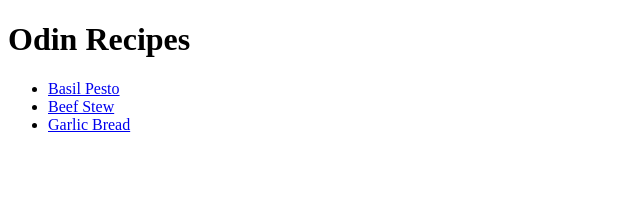
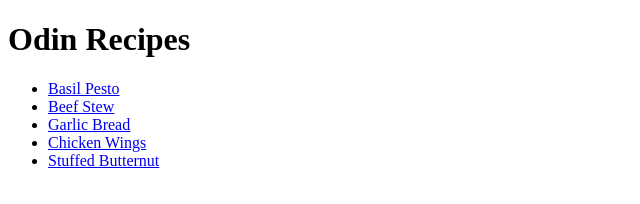
Before and after one commit to lmichelle-m/odin-recipes, a plain HTML site: page index.html in a window 1280 px wide. Shown: the whole page, without its empty margins (0-640 px from the left). Drawn offline with Linux system fonts and the light colour scheme.

Commit message:
Link new recipes on the index page

```diff
--- a/index.html
+++ b/index.html
@@ -10,6 +10,8 @@
         <li><a href="recipes/basil-pesto.html">Basil Pesto</a></li>
         <li><a href="recipes/Beef-Stew.html">Beef Stew</a></li>
         <li><a href="recipes/Garlic-Bread.html">Garlic Bread</a></li>
+        <li><a href="recipes/Chicken-Wings.html">Chicken Wings</a></li>
+        <li><a href="recipes/Stuffed-Butternut.html">Stuffed Butternut</a></li>
         </ul>
     </body>
 </html>
```
